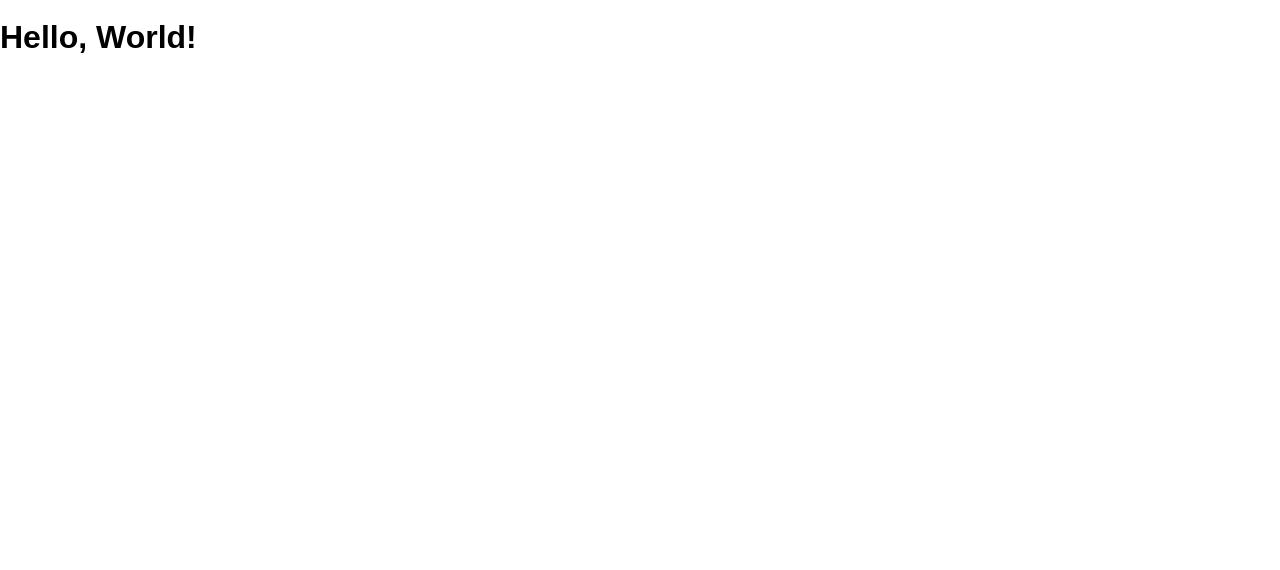
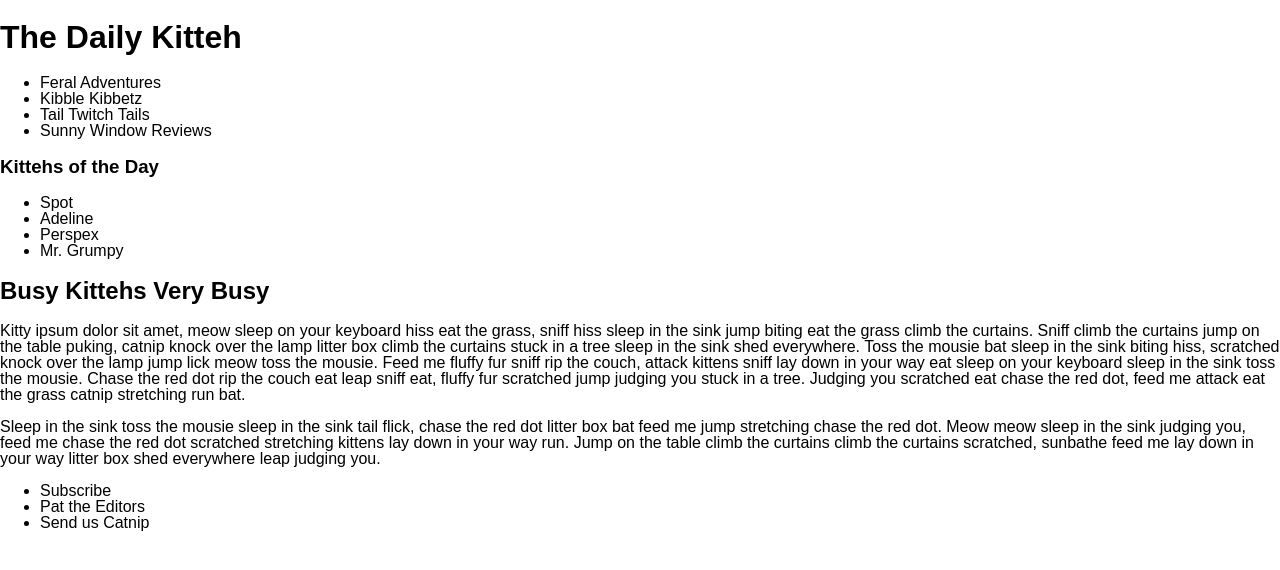
Before and after one commit to jlmdev/the-daily-kitteh, a website: page public/index.html in a window 1280 px wide. Drawn offline with Linux system fonts and the light colour scheme.

Commit message:
First html in place. No CSS yet.

```diff
--- a/public/index.html
+++ b/public/index.html
@@ -8,6 +8,62 @@
     <link rel="stylesheet" href="/screen.css" />
   </head>
   <body>
-    <h1 class="hello-world">Hello, World!</h1>
+    <div>
+      <header>
+        <h1 class="hello-world">The Daily Kitteh</h1>
+        <nav>
+          <ul>
+            <li>Feral Adventures</li>
+            <li>Kibble Kibbetz</li>
+            <li>Tail Twitch Tails</li>
+            <li>Sunny Window Reviews</li>
+          </ul>
+        </nav>
+      </header>
+      <div>
+        <aside>
+          <h3>Kittehs of the Day</h3>
+          <ul>
+            <li>Spot</li>
+            <li>Adeline</li>
+            <li>Perspex</li>
+            <li>Mr. Grumpy</li>
+          </ul>
+        </aside>
+        <main>
+          <h2>Busy Kittehs Very Busy</h2>
+          <p>
+            Kitty ipsum dolor sit amet, meow sleep on your keyboard hiss eat the
+            grass, sniff hiss sleep in the sink jump biting eat the grass climb
+            the curtains. Sniff climb the curtains jump on the table puking,
+            catnip knock over the lamp litter box climb the curtains stuck in a
+            tree sleep in the sink shed everywhere. Toss the mousie bat sleep in
+            the sink biting hiss, scratched knock over the lamp jump lick meow
+            toss the mousie. Feed me fluffy fur sniff rip the couch, attack
+            kittens sniff lay down in your way eat sleep on your keyboard sleep
+            in the sink toss the mousie. Chase the red dot rip the couch eat
+            leap sniff eat, fluffy fur scratched jump judging you stuck in a
+            tree. Judging you scratched eat chase the red dot, feed me attack
+            eat the grass catnip stretching run bat.
+          </p>
+          <p>
+            Sleep in the sink toss the mousie sleep in the sink tail flick,
+            chase the red dot litter box bat feed me jump stretching chase the
+            red dot. Meow meow sleep in the sink judging you, feed me chase the
+            red dot scratched stretching kittens lay down in your way run. Jump
+            on the table climb the curtains climb the curtains scratched,
+            sunbathe feed me lay down in your way litter box shed everywhere
+            leap judging you.
+          </p>
+        </main>
+      </div>
+      <footer>
+        <ul>
+          <li>Subscribe</li>
+          <li>Pat the Editors</li>
+          <li>Send us Catnip</li>
+        </ul>
+      </footer>
+    </div>
   </body>
 </html>
```
